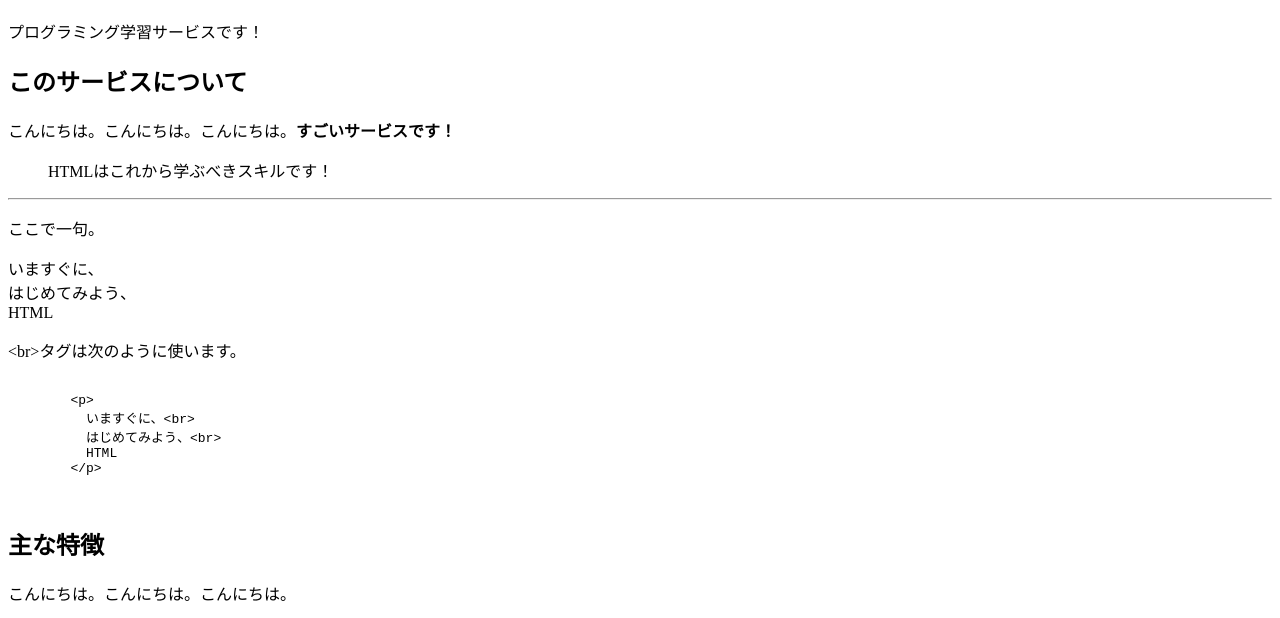
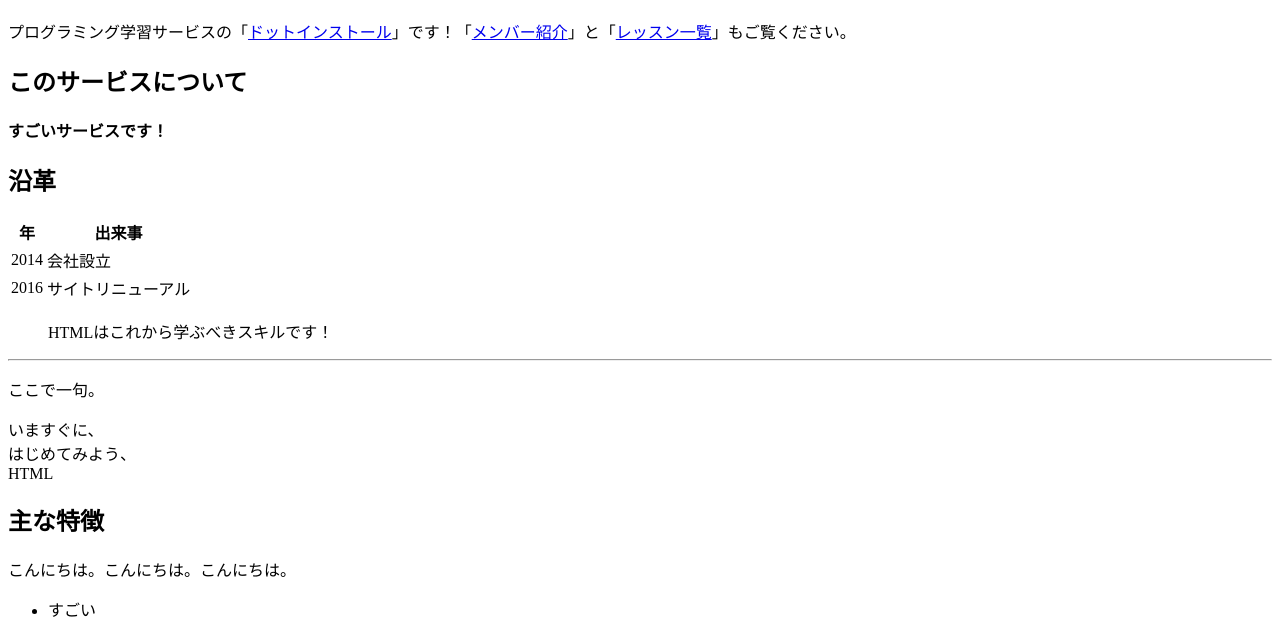
Before and after one commit to teraman7/dotinstall-html-basic, a plain HTML site: page MyHTML/index.html in a window 1280 px wide. Shown: the part 132-750 px from the top of the page. Drawn offline with Linux system fonts and the light colour scheme.

Commit message:
lesson 2021-09-21

```diff
--- a/MyHTML/index.html
+++ b/MyHTML/index.html
@@ -11,10 +11,30 @@
     <img src="img/logo.png" width="300" height="50" alt="ドットインストールのロゴです">
 
     <h1>ドットインストール</h1>
-    <p>プログラミング学習サービスです！</p>
+    <p>プログラミング学習サービスの「<a href="https://dotinstall.com" target="_blank">ドットインストール</a>」です！「<a href="members.html">メンバー紹介</a>」と「<a href="lessons/index.html">レッスン一覧</a>」もご覧ください。</p>
 
     <h2>このサービスについて</h2>
-    <p>こんにちは。こんにちは。こんにちは。<strong>すごいサービスです！</strong></p>
+    <p><strong>すごいサービスです！</strong></p>
+
+    <h2>沿革</h2>
+    <table>
+      <thead>
+        <tr>
+          <th>年</th>
+          <th>出来事</th>
+        </tr>
+      </thead>
+      <tbody>
+        <tr>
+          <td>2014</td>
+          <td>会社設立</td>
+        </tr>
+        <tr>
+          <td>2016</td>
+          <td>サイトリニューアル</td>
+        </tr>
+      </tbody>
+    </table>
 
     <blockquote cite="https://dotinstall.com">
     <p>HTMLはこれから学ぶべきスキルです！</p>
@@ -29,16 +49,6 @@
       HTML
     </p>
 
-    <p>&lt;br&gt;タグは次のように使います。</p>
-    <pre>
-      <code>
-        &lt;p&gt;
-          いますぐに、&lt;br&gt;
-          はじめてみよう、&lt;br&gt;
-          HTML
-        &lt;/p&gt;
-      </code>
-    </pre>
 
     <h2>主な特徴</h2>
     <p>こんにちは。こんにちは。こんにちは。</p>
```
Also changed, not shown: MyHTML/lessons/index.html (added, +2 -0 lines), MyHTML/members.html (added, +2 -0 lines).
